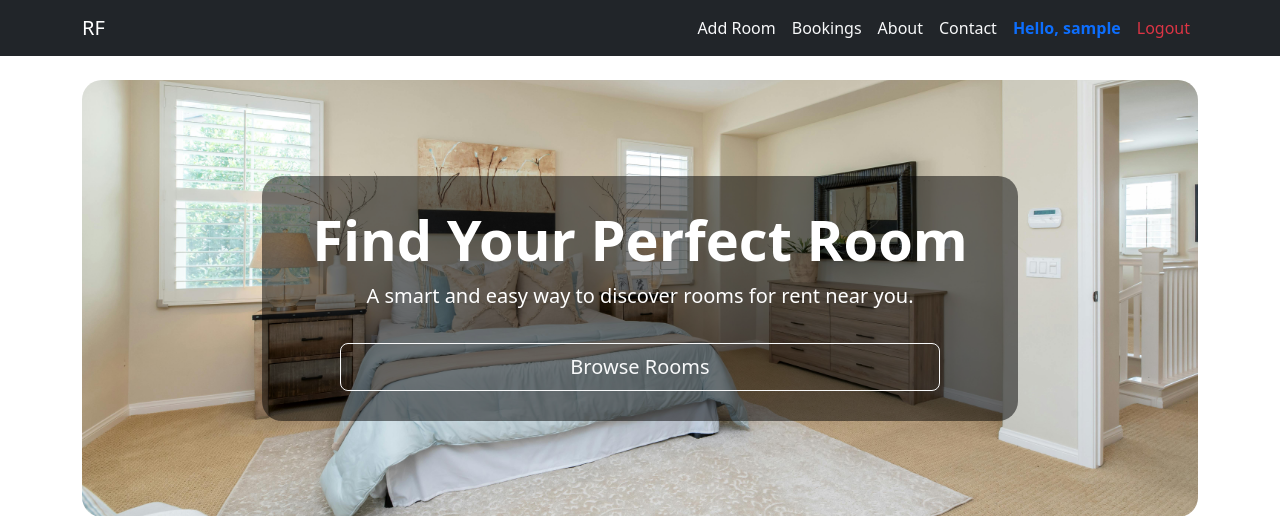
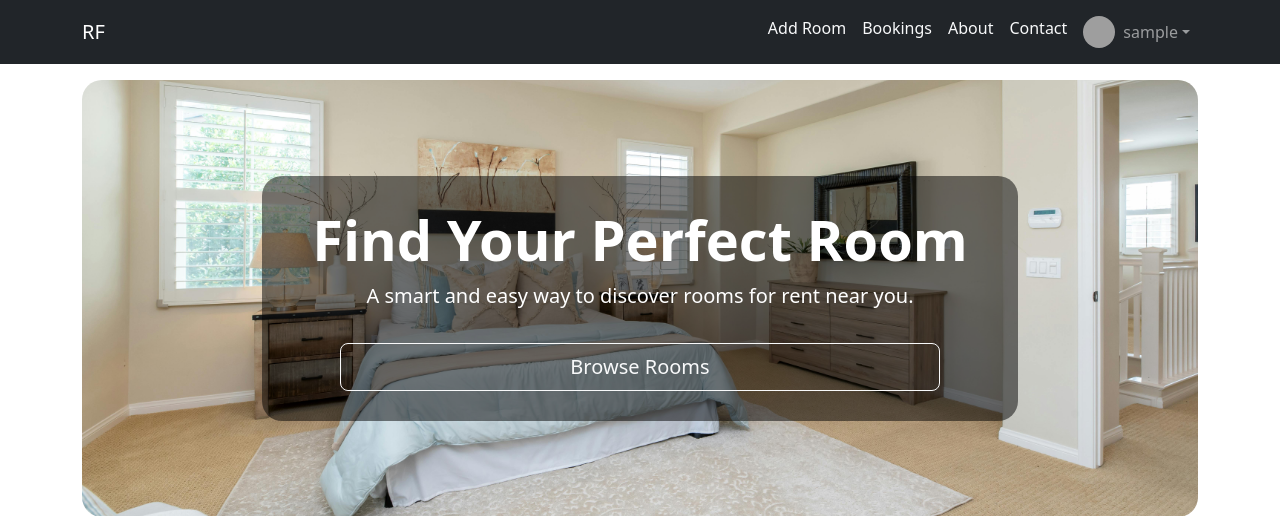
Before and after one commit to Bibekshah123/Room-Finder, a Django app: page / in a window 1280 px wide. Shown: the top 516 px of the page. Run offline with Django 5.2, Linux system fonts and the light colour scheme; the visitor is signed in with stand-in values (Sample User, id 1); some libraries are stand-ins or nearby versions; grey boxes are pictures that could not be loaded.

Commit message:
added profile section

```diff
--- a/core/rooms/urls.py
+++ b/core/rooms/urls.py
@@ -6,6 +6,8 @@ urlpatterns = [
     path('login/', LoginView.as_view(), name='login'),
     path('register/', RegisterView.as_view(), name='register'),
     path('logout/', LogoutView.as_view(), name='logout'),
+
+    path('profile/', ProfileView.as_view(), name='profile'),
 
     path('', HomeView.as_view(), name='home'),
     path('room/', RoomListView.as_view(), name='room_list'),
--- a/core/rooms/views.py
+++ b/core/rooms/views.py
@@ -53,6 +53,15 @@ class LogoutView(View):
     def get(self, request):
         logout(request)
         return redirect('room_list')
+
+class ProfileView(LoginRequiredMixin, TemplateView):
+    template_name = 'profile.html'
+
+    def get_context_data(self, **kwargs):
+        context = super().get_context_data(**kwargs)
+        context['user'] = self.request.user
+        return context
+
 
 # @method_decorator(cache_page(60 * 15), name='dispatch')
 class HomeView(View):
--- a/core/templates/base.html
+++ b/core/templates/base.html
@@ -37,13 +37,21 @@
                         <li class="nav-item">
                             <a class="nav-link text-light" href="{% url 'contact' %}">Contact</a>
                         </li>
-                        <li class="nav-item ">
-                            <strong><a class="nav-link text-primary">Hello, {{user.username}}</a></strong>
+                        <li class="nav-item dropdown">
+                        {% if user.is_authenticated %}
+                            <a class="nav-link dropdown-toggle d-flex align-items-center" href="#" id="navbarProfileDropdown" role="button" data-bs-toggle="dropdown" aria-expanded="false">
+                            <img src="https://ui-avatars.com/api/?name={{ user.get_full_name|default:user.username }}&background=343a40&color=fff&size=32"
+                                alt="Avatar" class="rounded-circle me-2" style="width: 32px; height: 32px;">
+                            <span>{{ user.username }}</span>
+                            </a>
+                            <ul class="dropdown-menu dropdown-menu-end" aria-labelledby="navbarProfileDropdown">
+                            <li><a class="dropdown-item" href="{% url 'profile' %}">My Profile</a></li>
+                            <li><hr class="dropdown-divider"></li>
+                            <li><a class="dropdown-item text-danger" href="{% url 'logout' %}">Logout</a></li>
+                            </ul>
+                        {% endif %}
                         </li>
-                        <li class="nav-item">
-                            <a class="nav-link text-danger" href="{% url 'logout' %}">Logout</a>
-                        </li>
-                    {% else %}
+                        {% else %}
                         <li class="nav-item">
                           <a class="nav-link text-light " href="{% url 'login' %}">Login</a>
                         </li>
@@ -95,7 +103,8 @@
  <!-- Bootstrap JS -->
     <script src="{% static 'js/bootstrap.bundle.min.js' %}"></script>
 
-        {% block extra_js %}
+
+    {% block extra_js %}
     {% endblock %}
 </body>
 {% include "footer.html" %}
```
Also changed, not shown: core/templates/profile.html (added, +41 -0 lines), core/rooms/models.py (line endings or trailing spaces).
